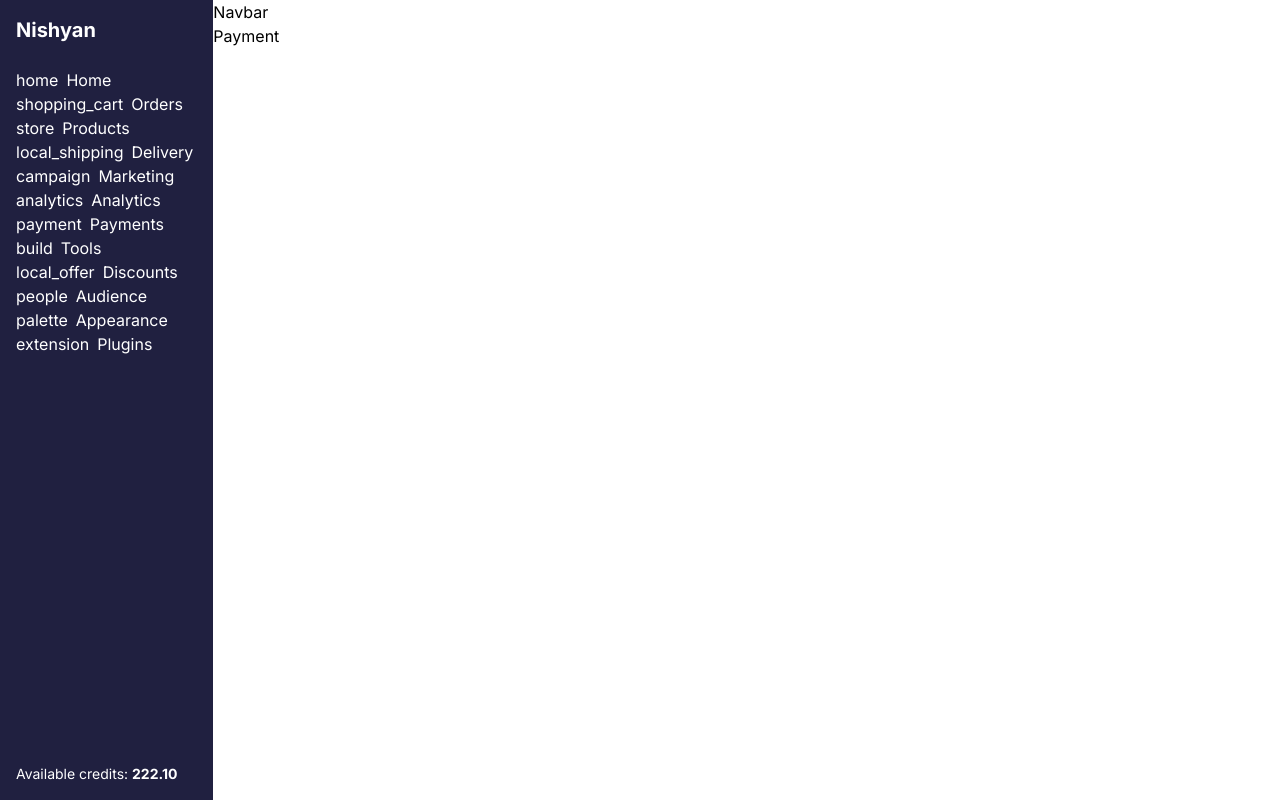
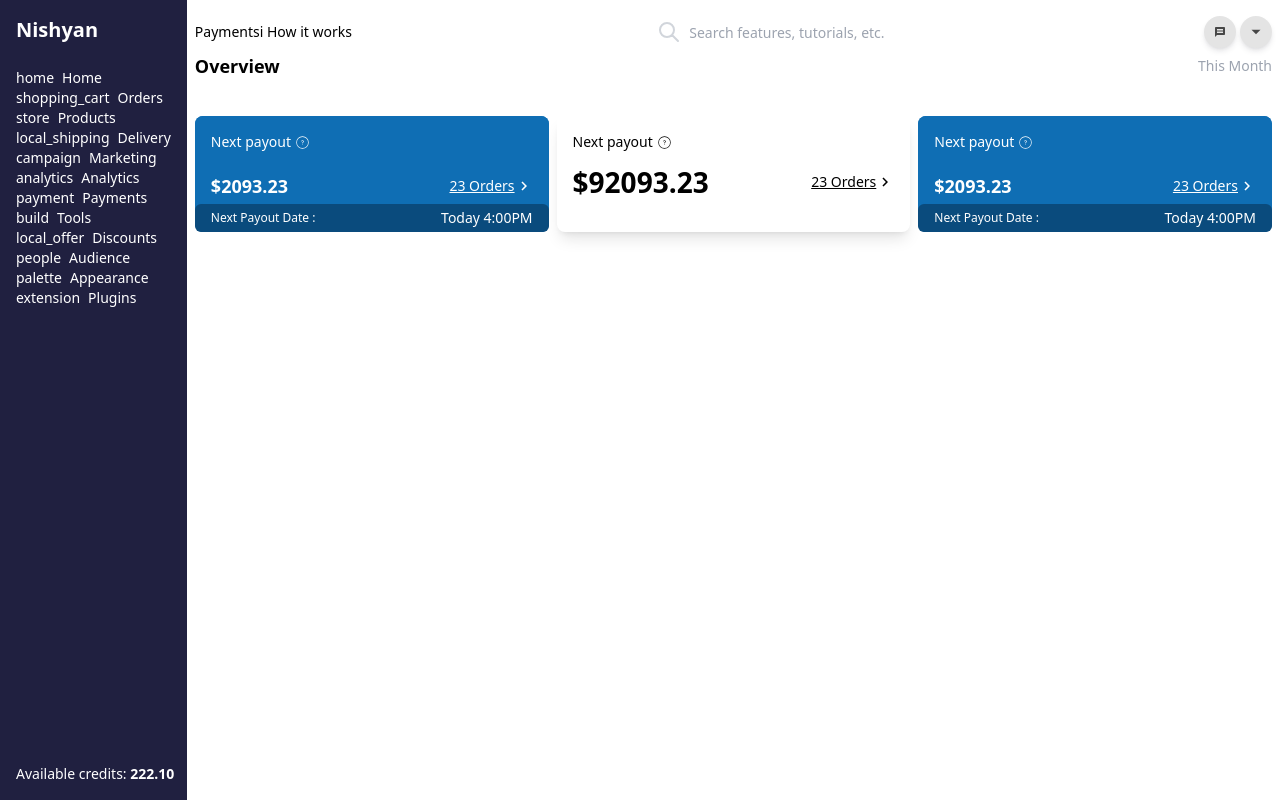
Before and after one commit to soumyasootar/next-js-dashboard, a Next.js app in the folder my-app/: page /payment in a window 1280 px wide. Built offline with nearby package versions, Linux system fonts and the light colour scheme.

Commit message:
payment half done

```diff
--- a/my-app/src/app/components/Navbar.tsx
+++ b/my-app/src/app/components/Navbar.tsx
@@ -1,5 +1,32 @@
+import Searchbar from "./Searchbar"
+import { MdMessage } from "react-icons/md";
+import { IoMdArrowDropdown } from "react-icons/io";
+
 export const Navbar = () => {
   return (
-    <div>Navbar</div>
+    <div className="flex items-center justify-between">
+      <div>
+        Payments
+        <span>i How it works</span>
+      </div>
+      <Searchbar />
+
+      <div className="flex gap-1">
+        <div>
+          <button
+            className="relative align-middle select-none font-sans font-medium text-center uppercase transition-all disabled:opacity-50 disabled:shadow-none disabled:pointer-events-none w-8 h-8 rounded-full text-xs bg-[#e4e4e4] text-[#474747] shadow-md shadow-gray-900/10 hover:shadow-lg hover:shadow-gray-900/20 focus:opacity-[0.85] focus:shadow-none active:opacity-[0.85] active:shadow-none"
+            type="button">
+            <span className="absolute transform -translate-x-1/2 -translate-y-1/2 top-1/2 left-1/2"><MdMessage /></span>
+          </button>
+        </div>
+        <div>
+          <button
+            className="relative align-middle select-none font-sans font-medium text-center uppercase transition-all disabled:opacity-50 disabled:shadow-none disabled:pointer-events-none w-8 h-8 rounded-full text-xs bg-[#e4e4e4] text-[#474747] shadow-md shadow-gray-900/10 hover:shadow-lg hover:shadow-gray-900/20 focus:opacity-[0.85] focus:shadow-none active:opacity-[0.85] active:shadow-none"
+            type="button">
+            <span className="absolute transform -translate-x-1/2 -translate-y-1/2 top-1/2 left-1/2"><IoMdArrowDropdown size={18} /></span>
+          </button>
+        </div>
+      </div>
+    </div>
   )
 }
--- /dev/null
+++ b/my-app/src/app/components/Searchbar.tsx
@@ -0,0 +1,23 @@
+import React from 'react'
+
+const Searchbar = () => {
+    return (
+        <div className='max-w-md mx-auto'>
+            <div className="relative flex items-center w-full h-12 rounded-lg focus-within:shadow-lg bg-white overflow-hidden">
+                <div className="grid place-items-center h-full w-12 text-gray-300">
+                    <svg xmlns="http://www.w3.org/2000/svg" className="h-6 w-6" fill="none" viewBox="0 0 24 24" stroke="currentColor">
+                        <path strokeLinecap="round" strokeLinejoin="round" strokeWidth="2" d="M21 21l-6-6m2-5a7 7 0 11-14 0 7 7 0 0114 0z" />
+                    </svg>
+                </div>
+
+                <input
+                    className="peer h-full w-full outline-none text-sm text-gray-700 pr-2"
+                    type="text"
+                    id="search"
+                    placeholder="Search features, tutorials, etc." />
+            </div>
+        </div>
+  )
+}
+
+export default Searchbar
--- a/my-app/src/app/layout.tsx
+++ b/my-app/src/app/layout.tsx
@@ -18,10 +18,10 @@ export default function RootLayout({
 }>) {
   return (
     <html lang="en">
-      <body className={inter.className}>
-        <div className="flex">
+      <body className="text-sm ">
+        <div className="flex ">
           <Sidebar />
-          <main className="relative">
+          <main className="relative w-full p-2">
             <Navbar/>
             {children}
           </main>
--- a/my-app/src/app/page.tsx
+++ b/my-app/src/app/page.tsx
@@ -3,7 +3,6 @@ import Image from "next/image";
 export default function Home() {
   return (
     <>
-      <h1>This is App home</h1>
     </>
   );
 }
--- a/my-app/src/app/payment/page.tsx
+++ b/my-app/src/app/payment/page.tsx
@@ -1,8 +1,78 @@
 import React from 'react'
+import { CiCircleQuestion } from "react-icons/ci";
+import { MdKeyboardArrowRight } from "react-icons/md";
+const Payment = () => {
 
-const Payment = () => {
   return (
-    <div>Payment</div>
+    <div>
+      <div className="flex justify-between">
+        <p className='font-bold text-[18px]'>Overview</p>
+        <p className='text-gray-400'>This Month</p>
+
+
+      </div>
+      <br />
+      <br />
+      <div className='grid grid-cols-3 gap-2'>
+        {/* card 1  */}
+        <div className='bg-[#0f6eb4] rounded-lg '>
+          <div className='bg-[#0f6eb4]  px-4 py-1 rounded-lg text-white' >
+            <div className='flex items-center gap-1 mt-3'>
+              <p>Next payout</p>
+              <CiCircleQuestion size={15} />
+            </div>
+            <br />
+            <div className='flex justify-between items-center'>
+              <p className='text-lg font-bold'>$2093.23</p>
+              <div className='flex items-center'>
+                <p className='underline cursor-pointer'>23 Orders </p> <MdKeyboardArrowRight size={18} />
+              </div>
+            </div>
+
+          </div>
+          <div className='bg-[#0a4b7d]  px-4 py-1 rounded-md text-white flex justify-between'>
+            <p className='text-[12px]'>Next Payout Date :</p>
+            <p className='font-medium'>Today 4:00PM</p>
+          </div>
+        </div>
+        {/* card 2  */}
+        <div className='rounded-lg shadow-lg'>
+          <div className=' px-4 py-1 rounded-lg' >
+            <div className='flex items-center gap-1 mt-3'>
+              <p>Next payout</p>
+              <CiCircleQuestion size={15} />
+            </div>
+            <br />
+            <div className='flex justify-between items-center'>
+              <p className='text-[28px] font-bold'>$92093.23</p>
+              <div className='flex items-center'>
+                <p className='underline cursor-pointer'>23 Orders </p> <MdKeyboardArrowRight size={18} />
+              </div>
+            </div>
+          </div>
+        </div>
+        <div className='bg-[#0f6eb4] rounded-lg'>
+          <div className='bg-[#0f6eb4]  px-4 py-1 rounded-lg text-white' >
+            <div className='flex items-center gap-1 mt-3'>
+              <p>Next payout</p>
+              <CiCircleQuestion size={15} />
+            </div>
+            <br />
+            <div className='flex justify-between items-center'>
+              <p className='text-lg font-bold'>$2093.23</p>
+              <div className='flex items-center'>
+                <p className='underline cursor-pointer'>23 Orders </p> <MdKeyboardArrowRight size={18} />
+              </div>
+            </div>
+
+          </div>
+          <div className='bg-[#0a4b7d]  px-4 py-1 rounded-md text-white flex justify-between'>
+            <p className='text-[12px]'>Next Payout Date :</p>
+            <p className='font-medium'>Today 4:00PM</p>
+          </div>
+        </div>
+      </div>
+    </div>
   )
 }
 
```
Also changed, not shown: my-app/package.json (+5 -4 lines), 1 other file (tests, documents, lock files or other folders).
